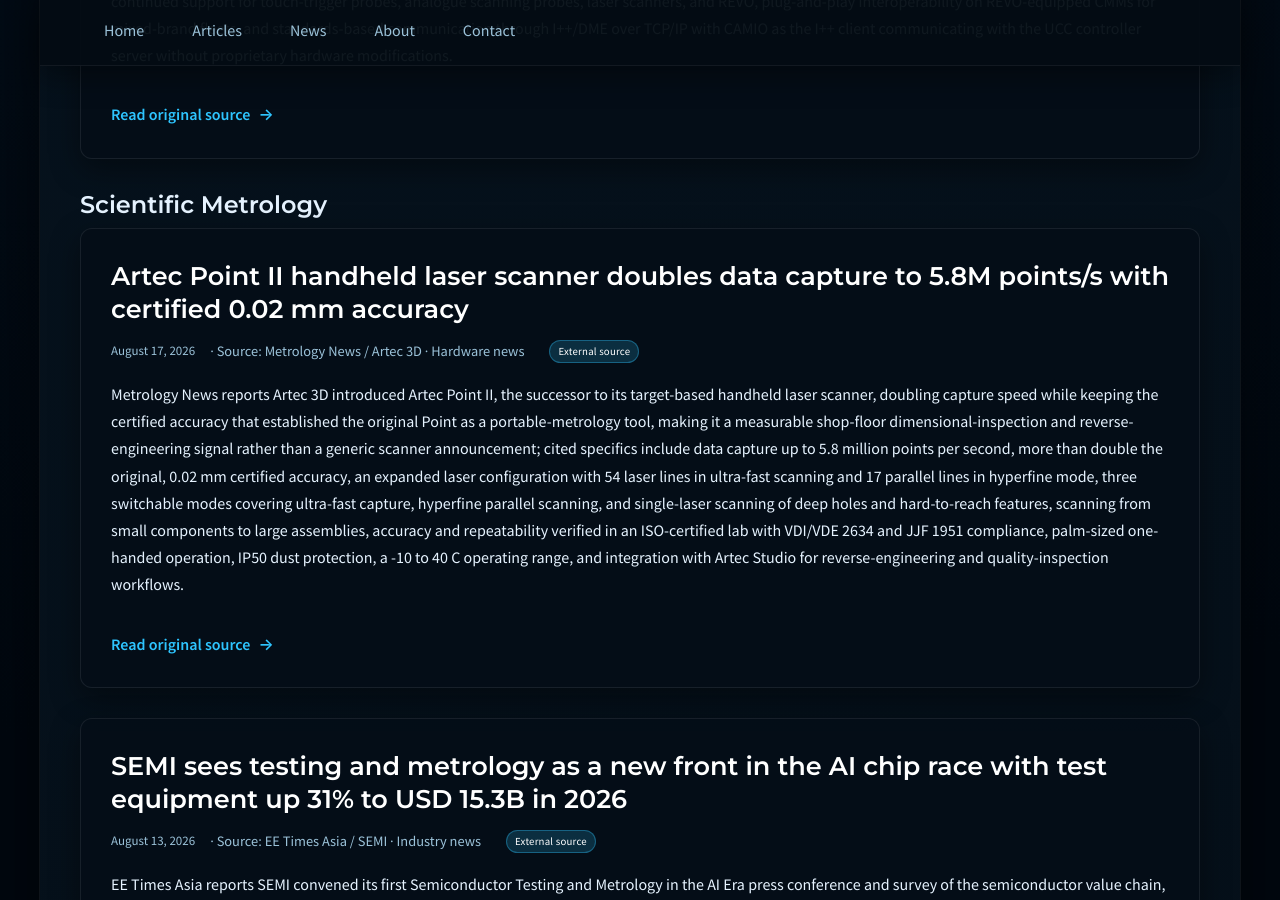
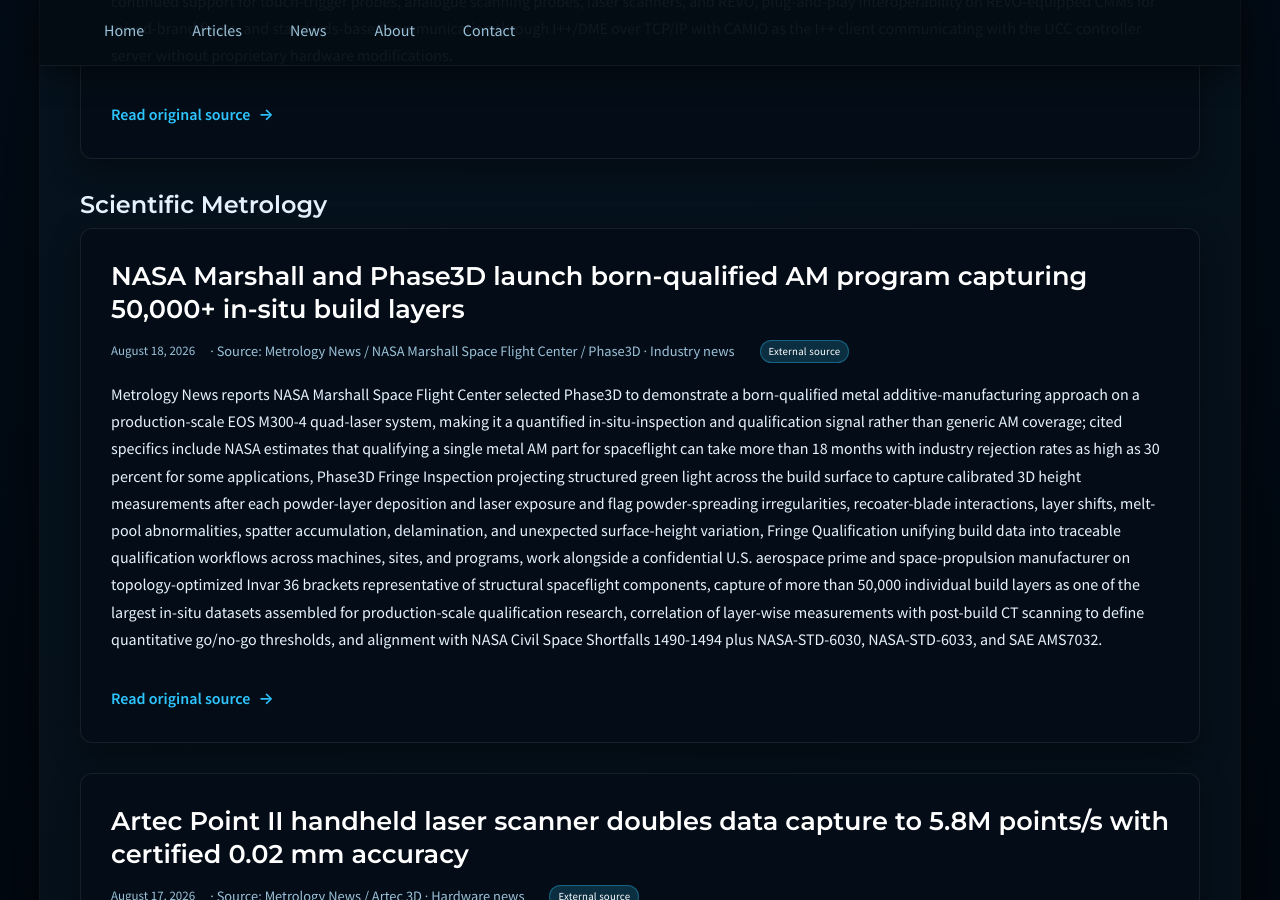
Before and after one commit to JohnForeman/MetrologyCentral, a Jekyll site: the page built from news.md, in a window 1280 px wide and 900 px high, scrolled down 6830 px. Built offline with Jekyll 4.4.1, drawn with Linux system fonts in a browser that asks for light colours.

Commit message:
Add NASA Marshall/Phase3D born-qualified AM in-situ inspection news (Aug 20 sweep)

```diff
--- a/_data/news.yml
+++ b/_data/news.yml
@@ -15,6 +15,28 @@
     and midsized U.S. suppliers to scale output; the Department of Defense did not disclose where the new production
     work will be completed.
   url: https://www.manufacturingdive.com/news/us-navy-raytheon-23b-contract-rtx-tomahawk-missile-production/828047/
+- date: '2026-08-18'
+  title: NASA Marshall and Phase3D launch born-qualified AM program capturing 50,000+ in-situ build layers
+  source: Metrology News / NASA Marshall Space Flight Center / Phase3D
+  sector: scientific_metrology
+  kind: industry_news
+  summary: >-
+    Metrology News reports NASA Marshall Space Flight Center selected Phase3D to demonstrate a born-qualified metal
+    additive-manufacturing approach on a production-scale EOS M300-4 quad-laser system, making it a quantified
+    in-situ-inspection and qualification signal rather than generic AM coverage; cited specifics include NASA estimates
+    that qualifying a single metal AM part for spaceflight can take more than 18 months with industry rejection rates as
+    high as 30 percent for some applications, Phase3D Fringe Inspection projecting structured green light across the build
+    surface to capture calibrated 3D height measurements after each powder-layer deposition and laser exposure and flag
+    powder-spreading irregularities, recoater-blade interactions, layer shifts, melt-pool abnormalities, spatter
+    accumulation, delamination, and unexpected surface-height variation, Fringe Qualification unifying build data into
+    traceable qualification workflows across machines, sites, and programs, work alongside a confidential U.S. aerospace
+    prime and space-propulsion manufacturer on topology-optimized Invar 36 brackets representative of structural
+    spaceflight components, capture of more than 50,000 individual build layers as one of the largest in-situ datasets
+    assembled for production-scale qualification research, correlation of layer-wise measurements with post-build CT
+    scanning to define quantitative go/no-go thresholds, and alignment with NASA Civil Space Shortfalls 1490-1494 plus
+    NASA-STD-6030, NASA-STD-6033, and SAE AMS7032.
+  url: https://metrology.news/how-nasa-is-advancing-born-qualified-additive-manufacturing-with-real-time-in-situ-inspection/
+
 - date: '2026-08-17'
   title: Artec Point II handheld laser scanner doubles data capture to 5.8M points/s with certified 0.02 mm accuracy
   source: Metrology News / Artec 3D
```
